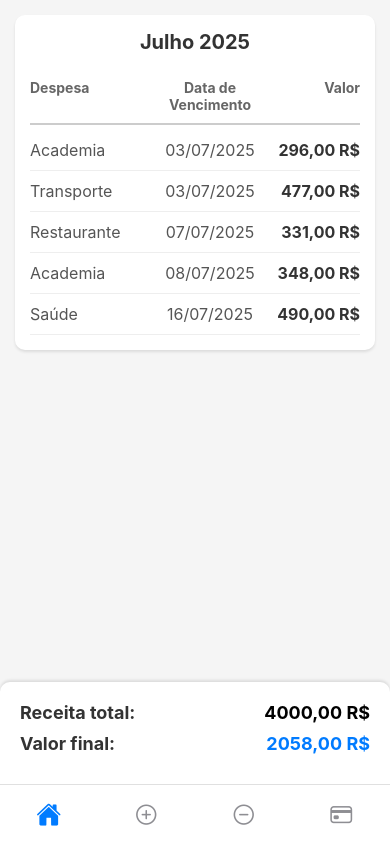
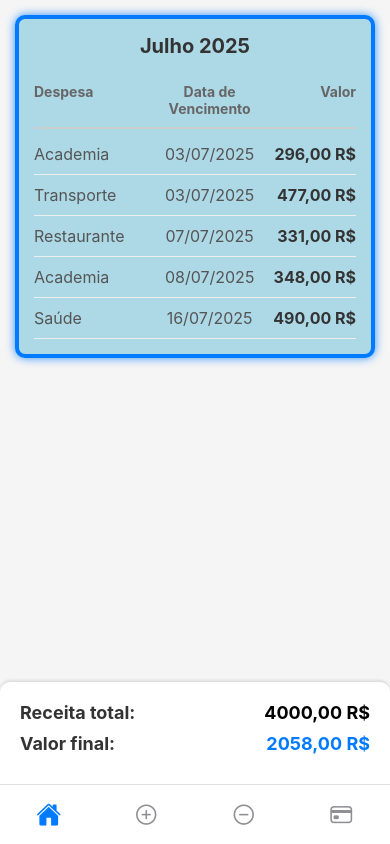
Before and after one commit to leomacedo2/app-financas-pessoais-simples, a React Native app: screen / in a window 390 px wide. Both pictures are taken after a click on the button "ENTRAR". Built offline with nearby package versions, Linux system fonts and the light colour scheme.

Commit message:
feat: Agora o mês atual do sistema tem um destaque.

```diff
--- a/screens/HomeScreen.js
+++ b/screens/HomeScreen.js
@@ -59,7 +59,7 @@ export default function HomeScreen() {
   const [receitaTotal, setReceitaTotal] = useState(4000);
 
   // Gerar uma lista de objetos de data para os meses a serem exibidos.
-  // Inclui 6 meses anteriores, o mês atual e 6 meses posteriores.
+  // Inclui 6 meses anteriores, o mês atual e 12 meses posteriores.
   const generateMonthsToDisplay = () => {
     const today = new Date();
     const months = [];
@@ -121,9 +121,10 @@ export default function HomeScreen() {
   useEffect(() => {
     if (flatListRef.current && initialScrollIndex !== -1) {
       // Usar setTimeout para garantir que a FlatList esteja renderizada
+      // e que o layout inicial já tenha sido calculado.
       setTimeout(() => {
         flatListRef.current.scrollToIndex({ index: initialScrollIndex, animated: false });
-      }, 100); // Pequeno delay para garantir que o layout esteja pronto
+      }, 100);
     }
   }, []); // Executa apenas uma vez na montagem do componente
 
@@ -144,14 +145,21 @@ export default function HomeScreen() {
   const valorFinalDisplayedMonth = receitaTotal - totalDespesasDisplayedMonth;
 
   // Componente que renderiza a seção de despesas para um único mês
-  const renderMonthSection = ({ item: monthDate }) => {
+  const renderMonthSection = ({ item: monthDate, index }) => { // Obter o índice do item
     const expenses = getExpensesForMonth(monthDate);
     const monthName = getMonthName(monthDate);
     const year = monthDate.getFullYear();
 
+    // Determina se este é o mês atual do sistema (initialMonthDate)
+    const isSystemCurrentMonth = monthDate.getMonth() === initialMonthDate.getMonth() &&
+                                 monthDate.getFullYear() === initialMonthDate.getFullYear();
+
     return (
       <View style={styles.monthPage}>
-        <View style={styles.section}>
+        <View style={[
+          styles.section,
+          isSystemCurrentMonth && styles.currentMonthHighlight // Aplica estilo de destaque SE for o mês atual do sistema
+        ]}>
           {/* Título da seção: nome do mês e ano */}
           <Text style={styles.sectionTitle}>{`${monthName} ${year}`}</Text>
 
@@ -186,6 +194,7 @@ export default function HomeScreen() {
     const contentOffsetX = event.nativeEvent.contentOffset.x;
     // Calcula o novo índice do mês com base na posição da rolagem
     const newIndex = Math.round(contentOffsetX / width);
+    // console.log(`Scroll ended. newIndex: ${newIndex}, currentMonthIndex: ${currentMonthIndex}`); // Log para depuração
     if (newIndex !== currentMonthIndex) {
       setCurrentMonthIndex(newIndex);
     }
@@ -204,6 +213,7 @@ export default function HomeScreen() {
         showsHorizontalScrollIndicator={false} // Esconde a barra de rolagem horizontal
         onMomentumScrollEnd={handleScroll} // Chama a função quando a rolagem para
         initialScrollIndex={initialScrollIndex} // Inicia a rolagem no mês atual
+        extraData={currentMonthIndex} // Garante que a FlatList re-renderize quando currentMonthIndex muda
         // Otimização de desempenho: informa à FlatList o tamanho de cada item
         getItemLayout={(data, index) => ({
           length: width,
@@ -253,6 +263,15 @@ const styles = StyleSheet.create({
     shadowRadius: 3,
     elevation: 3,
     minHeight: 250, // Altura mínima para a seção de débitos
+  },
+  currentMonthHighlight: {
+    backgroundColor: 'lightblue', // Cor de fundo para um destaque bem visível
+    borderColor: '#007bff', // Uma borda azul
+    borderWidth: 4, // Mais espessa para destaque
+    shadowColor: '#007bff', // Sombra azul para complementar
+    shadowOpacity: 0.8, // Sombra mais forte
+    shadowRadius: 10, // Sombra maior
+    elevation: 10, // Elevação maior para o destaque no Android
   },
   sectionTitle: {
     fontSize: 20,
```
